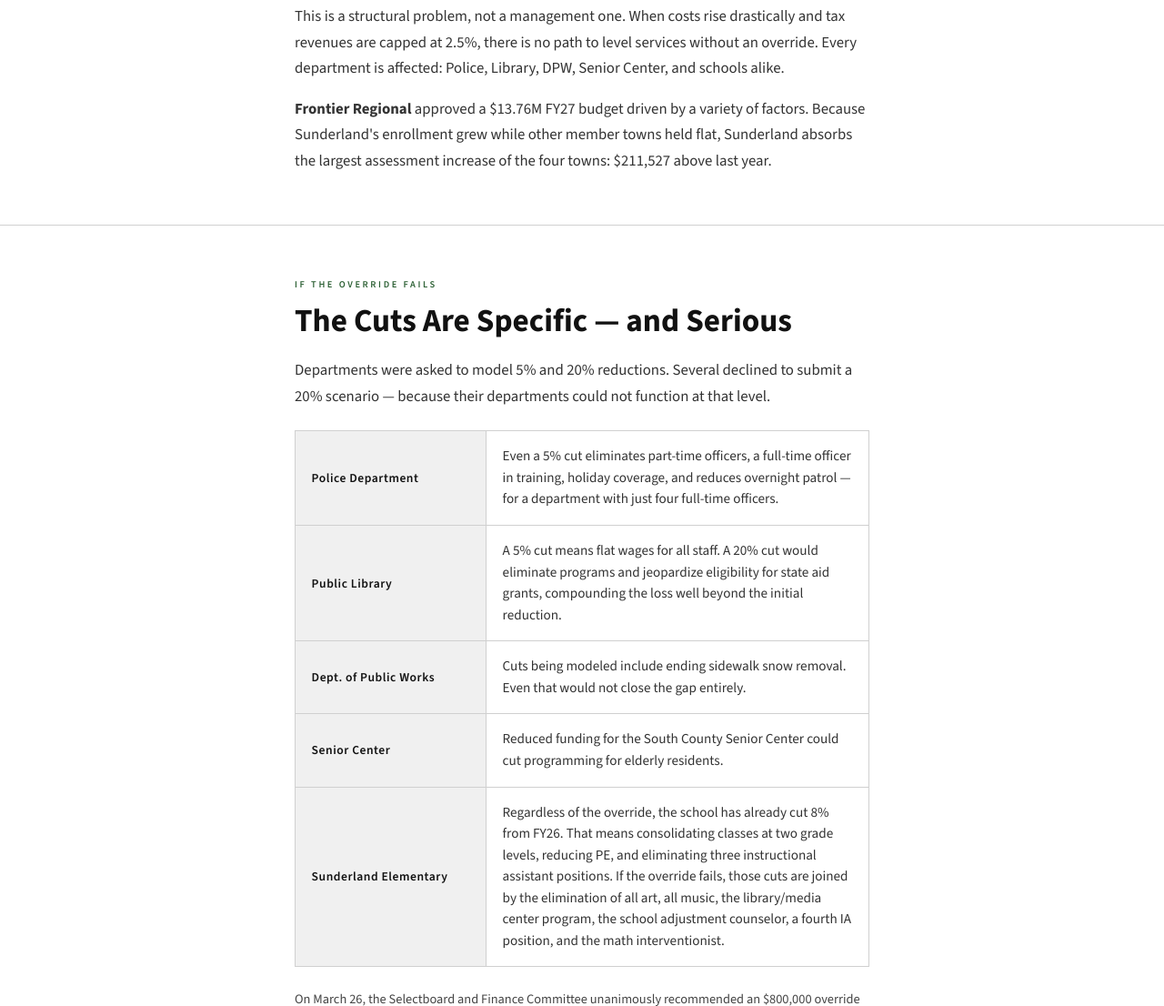
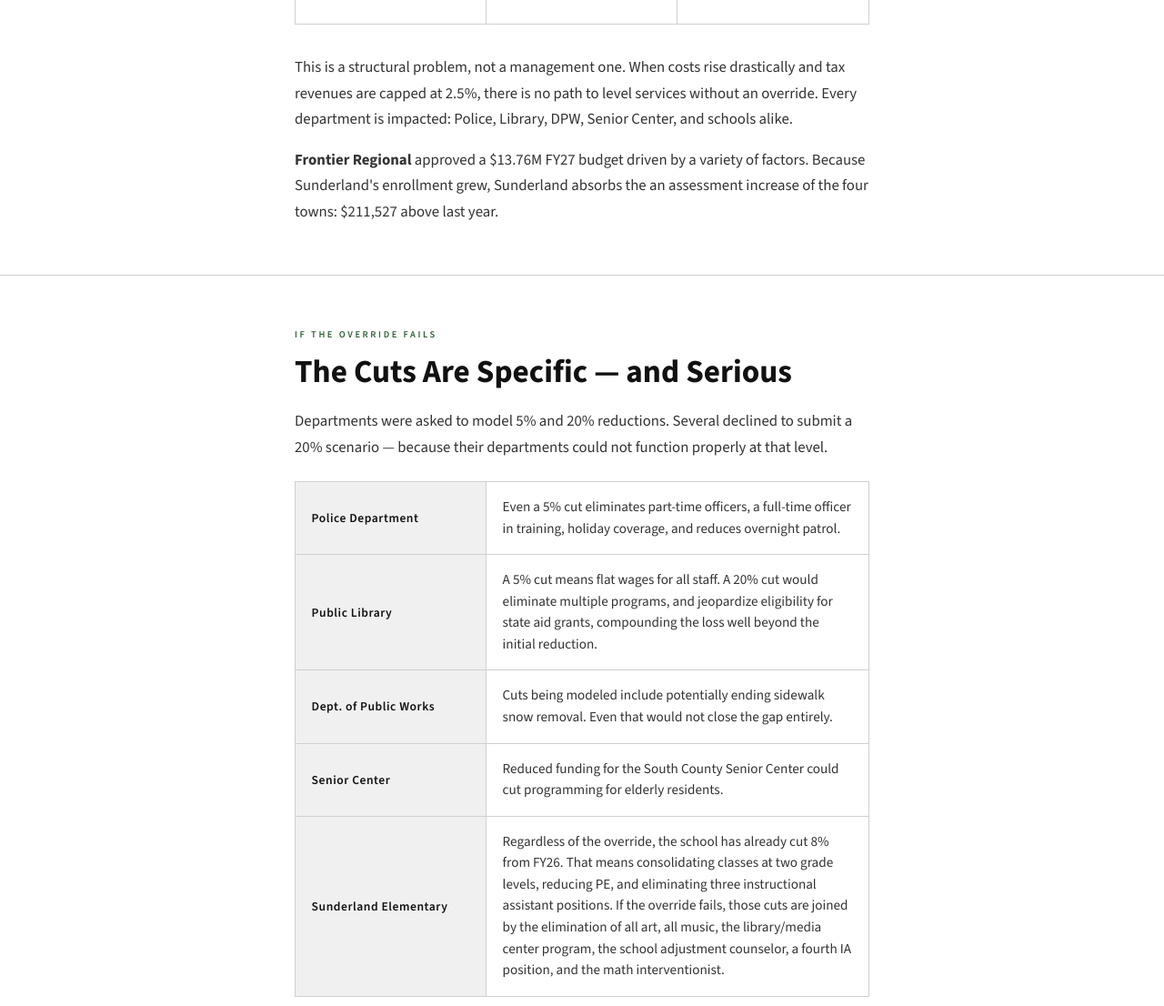
Before and after one commit to mollygowa-dotcom/yessunderland, a plain HTML site: page index.html in a window 1280 px wide. Shown: the part 1172-2278 px from the top of the page at 91% size. Drawn offline with nearby package versions, Linux system fonts and the light colour scheme.

Commit message:
Update index.html

```diff
--- a/index.html
+++ b/index.html
@@ -1,4 +1,4 @@
-<!DOCTYPE html>
+v<!DOCTYPE html>
 <html lang="en">
 <head>
 <meta charset="UTF-8">
@@ -458,7 +458,7 @@
 <div class="masthead">
   <div class="masthead-overline">Sunderland, Massachusetts · Fiscal Year 2027</div>
   <h1>Vote <span>Yes</span> on the Override</h1>
-  <p class="masthead-sub">What's at stake for every resident of Sunderland</p>
+  <p class="masthead-sub">What's at stake for Sunderland</p>
   <div class="masthead-rule"></div>
 </div>
 
@@ -519,7 +519,7 @@
     <div class="section-label">What the Override Funds</div>
     <h2>Why the Town Needs More Than 2.5%</h2>
 
-    <p>Proposition 2½ caps Sunderland's annual property tax increase at 2.5% — roughly $180,000 in new revenue for FY27. The gap between what the town can raise and what it costs to maintain services is approximately $1.5 million. As of March 26, the Selectboard and Finance Committee unanimously recommended an $800,000 override. The departments have already absorbed significant cuts. </p>
+    <p>Proposition 2½ caps Sunderland's annual property tax increase at 2.5% — roughly $180,000 in new revenue for FY27. The gap between what the town can raise and what it costs to maintain services is approximately $1.5 million. As of March 26, the Selectboard and Finance Committee unanimously recommended an $800,000 override. The departments have already absorbed significant cuts to keep this override as palatable as possible. </p>
 
     <div class="stat-row">
       <div class="stat-cell">
@@ -536,9 +536,9 @@
       </div>
     </div>
 
-    <p>This is a structural problem, not a management one. When costs rise drastically and tax revenues are capped at 2.5%, there is no path to level services without an override. Every department is affected: Police, Library, DPW, Senior Center, and schools alike.</p>
+    <p>This is a structural problem, not a management one. When costs rise drastically and tax revenues are capped at 2.5%, there is no path to level services without an override. Every department is impacted: Police, Library, DPW, Senior Center, and schools alike.</p>
 
-    <p><strong>Frontier Regional</strong> approved a $13.76M FY27 budget driven by a variety of factors. Because Sunderland's enrollment grew while other member towns held flat, Sunderland absorbs the largest assessment increase of the four towns: $211,527 above last year.</p>
+    <p><strong>Frontier Regional</strong> approved a $13.76M FY27 budget driven by a variety of factors. Because Sunderland's enrollment grew, Sunderland absorbs the an assessment increase of the four towns: $211,527 above last year.</p>
   </div>
 </section>
 
@@ -548,25 +548,25 @@
     <div class="section-label">If the Override Fails</div>
     <h2>The Cuts Are Specific — and Serious</h2>
 
-    <p>Departments were asked to model 5% and 20% reductions. Several declined to submit a 20% scenario — because their departments could not function at that level.</p>
+    <p>Departments were asked to model 5% and 20% reductions. Several declined to submit a 20% scenario — because their departments could not function properly at that level.</p>
 
     <div class="cuts-grid">
       <div class="cut-row">
         <div class="cut-dept">Police Department</div>
         <div class="cut-detail">
-          Even a 5% cut eliminates part-time officers, a full-time officer in training, holiday coverage, and reduces overnight patrol — for a department with just four full-time officers.
+          Even a 5% cut eliminates part-time officers, a full-time officer in training, holiday coverage, and reduces overnight patrol.
         </div>
       </div>
       <div class="cut-row">
         <div class="cut-dept">Public Library</div>
         <div class="cut-detail">
-          A 5% cut means flat wages for all staff. A 20% cut would eliminate programs and jeopardize eligibility for state aid grants, compounding the loss well beyond the initial reduction.
+          A 5% cut means flat wages for all staff. A 20% cut would eliminate multiple programs, and jeopardize eligibility for state aid grants, compounding the loss well beyond the initial reduction.
         </div>
       </div>
       <div class="cut-row">
         <div class="cut-dept">Dept. of Public Works</div>
         <div class="cut-detail">
-          Cuts being modeled include ending sidewalk snow removal. Even that would not close the gap entirely.
+          Cuts being modeled include potentially ending sidewalk snow removal. Even that would not close the gap entirely.
         </div>
       </div>
       <div class="cut-row">
```
